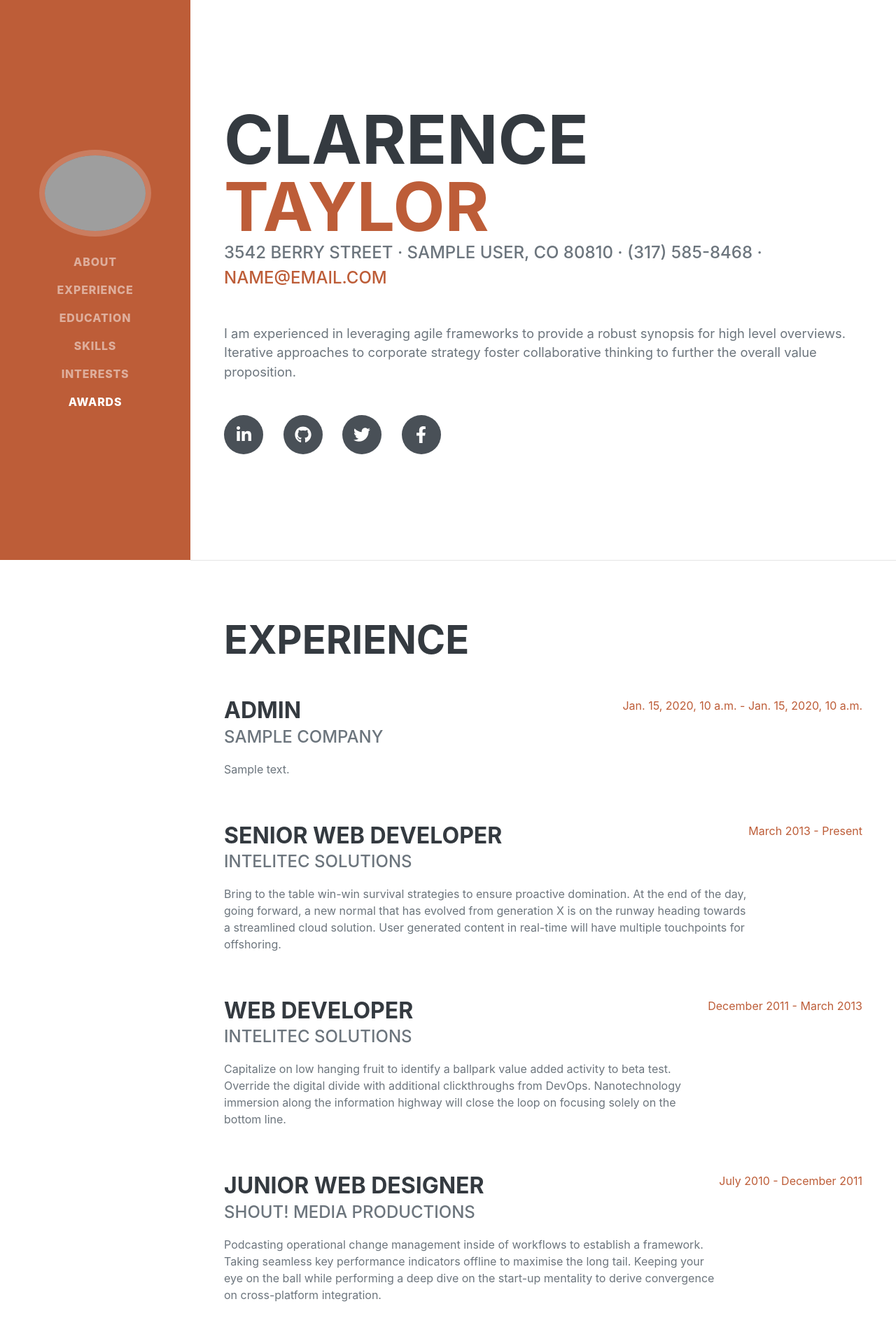
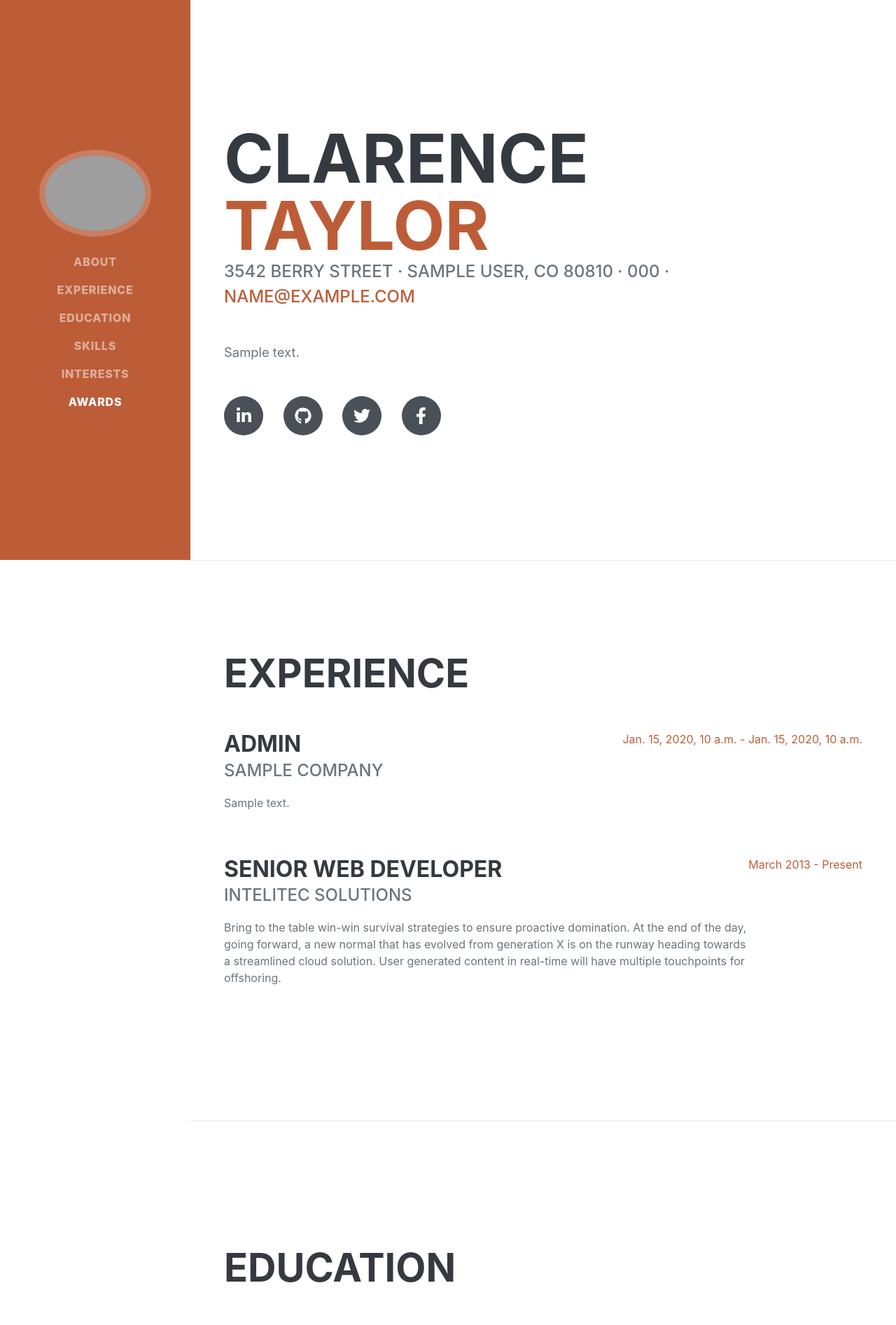
Before and after one commit to seo-dong-hyeon/commento_django, a Django app: template resume/templates/site/index.html in a window 1280 px wide. Shown: the top 1893 px of the page at 70% size. Run offline with Django 3.2, Linux system fonts and the light colour scheme; the template is opened without the code that fills it: most values are stand-ins (such as "Sample title", 1, 10 or a date in 2020); some libraries are stand-ins or nearby versions; some web fonts are replaced; grey boxes are pictures that could not be loaded.

Commit message:
resume site extending

```diff
--- a/resume/models.py
+++ b/resume/models.py
@@ -16,10 +16,10 @@ class Experience(models.Model):
 class Education(models.Model):
 	user = models.ForeignKey(User, on_delete=models.CASCADE, default='')
 	school = models.CharField(max_length=200)
-	degree = models.CharField(max_length=200)
+	major = models.CharField(max_length=200, default = '')
 	startDate = models.DateField()
 	endDate = models.DateField()
-	description = models.CharField(max_length=500)
+	gpa = models.CharField(max_length=200, default = '')
 
 	def __str__(self):
 		return self.school
--- a/resume/templates/site/index.html
+++ b/resume/templates/site/index.html
@@ -44,10 +44,10 @@
                         <span class="text-primary">Taylor</span>
                     </h1>
                     <div class="subheading mb-5">
-                        3542 Berry Street · {{full_name}}, CO 80810 · (317) 585-8468 ·
-                        <a href="mailto:name@email.com">name@email.com</a>
+                        3542 Berry Street · {{full_name}}, CO 80810 · {{phone}} ·
+                        <a href="mailto:name@email.com">{{email}}</a>
                     </div>
-                    <p class="lead mb-5">I am experienced in leveraging agile frameworks to provide a robust synopsis for high level overviews. Iterative approaches to corporate strategy foster collaborative thinking to further the overall value proposition.</p>
+                    <p class="lead mb-5">{{about_me}}</p>
                     <div class="social-icons">
                         <a class="social-icon" href="#"><i class="fab fa-linkedin-in"></i></a>
                         <a class="social-icon" href="#"><i class="fab fa-github"></i></a>
@@ -78,30 +78,6 @@
                             <p>Bring to the table win-win survival strategies to ensure proactive domination. At the end of the day, going forward, a new normal that has evolved from generation X is on the runway heading towards a streamlined cloud solution. User generated content in real-time will have multiple touchpoints for offshoring.</p>
                         </div>
                         <div class="flex-shrink-0"><span class="text-primary">March 2013 - Present</span></div>
-                    </div>
-                    <div class="d-flex flex-column flex-md-row justify-content-between mb-5">
-                        <div class="flex-grow-1">
-                            <h3 class="mb-0">Web Developer</h3>
-                            <div class="subheading mb-3">Intelitec Solutions</div>
-                            <p>Capitalize on low hanging fruit to identify a ballpark value added activity to beta test. Override the digital divide with additional clickthroughs from DevOps. Nanotechnology immersion along the information highway will close the loop on focusing solely on the bottom line.</p>
-                        </div>
-                        <div class="flex-shrink-0"><span class="text-primary">December 2011 - March 2013</span></div>
-                    </div>
-                    <div class="d-flex flex-column flex-md-row justify-content-between mb-5">
-                        <div class="flex-grow-1">
-                            <h3 class="mb-0">Junior Web Designer</h3>
-                            <div class="subheading mb-3">Shout! Media Productions</div>
-                            <p>Podcasting operational change management inside of workflows to establish a framework. Taking seamless key performance indicators offline to maximise the long tail. Keeping your eye on the ball while performing a deep dive on the start-up mentality to derive convergence on cross-platform integration.</p>
-                        </div>
-                        <div class="flex-shrink-0"><span class="text-primary">July 2010 - December 2011</span></div>
-                    </div>
-                    <div class="d-flex flex-column flex-md-row justify-content-between">
-                        <div class="flex-grow-1">
-                            <h3 class="mb-0">Web Design Intern</h3>
-                            <div class="subheading mb-3">Shout! Media Productions</div>
-                            <p>Collaboratively administrate empowered markets via plug-and-play networks. Dynamically procrastinate B2C users after installed base benefits. Dramatically visualize customer directed convergence without revolutionary ROI.</p>
-                        </div>
-                        <div class="flex-shrink-0"><span class="text-primary">September 2008 - June 2010</span></div>
                     </div>
                 </div>
             </section>
@@ -151,22 +127,12 @@
                     </ul>
                     <div class="subheading mb-3">Workflow</div>
                     <ul class="fa-ul mb-0">
+                        {% for skill in skills %}
                         <li>
                             <span class="fa-li"><i class="fas fa-check"></i></span>
-                            Mobile-First, Responsive Design
+                            {{skill.name}}
                         </li>
-                        <li>
-                            <span class="fa-li"><i class="fas fa-check"></i></span>
-                            Cross Browser Testing & Debugging
-                        </li>
-                        <li>
-                            <span class="fa-li"><i class="fas fa-check"></i></span>
-                            Cross Functional Teams
-                        </li>
-                        <li>
-                            <span class="fa-li"><i class="fas fa-check"></i></span>
-                            Agile Development & Scrum
-                        </li>
+                        {% endfor  %}
                     </ul>
                 </div>
             </section>
--- a/resume/views.py
+++ b/resume/views.py
@@ -227,14 +227,16 @@ def generate_resume(request, *args, **kwargs):
 		return response
 	return HttpResponse('PDF not found')
 
-
 def generate_resume_site(request, *args, **kwargs):
+	user = request.user
 	profile = get_object_or_404(UserProfile, user=request.user)
 	experiences = Experience.objects.filter(user=request.user)
 	educations = Education.objects.filter(user=request.user)
 	skills = Skill.objects.filter(user=request.user)
 	context = {
 		'full_name': request.user.first_name + ' '  + request.user.last_name,
+		'phone':profile.phone,
+		'email': user.email,
 		'profession': profile.profession,
 		'about_me': profile.bio,
 		'experiences': experiences,
```
Also changed, not shown: resume/templates/resume/education.html (+5 -5 lines), resume/migrations/0002_auto_20210218_0851.py (added), 9 other files.
